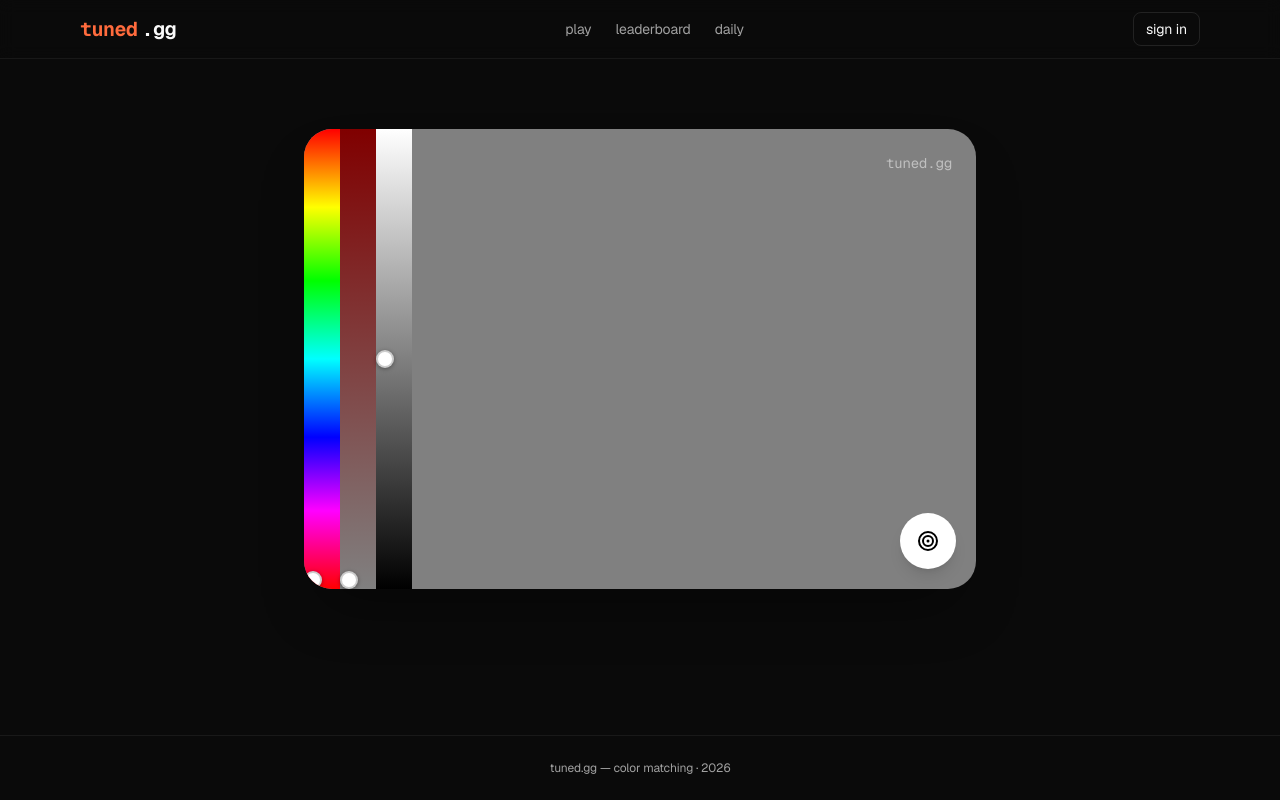
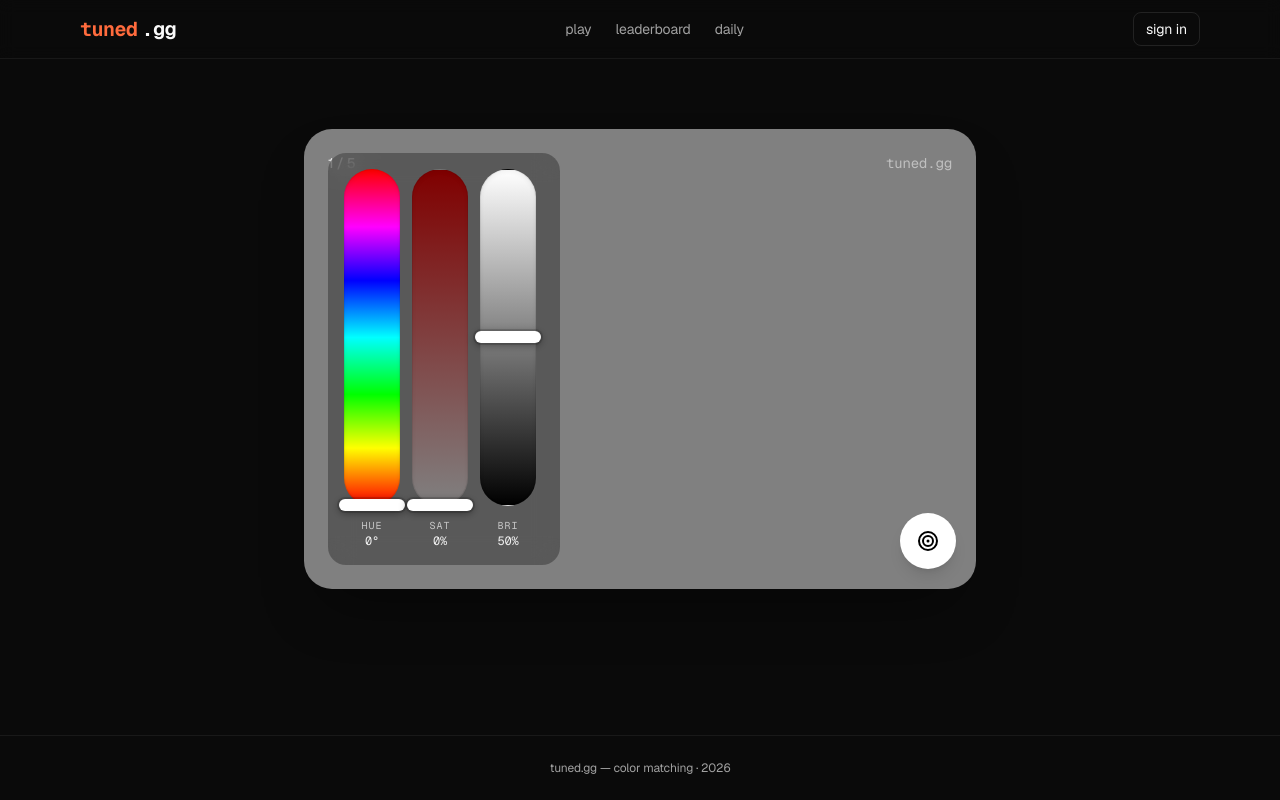
Before and after one commit to Drake3001/Tuned, a Next.js app in the folder apps/web/: page /daily in a window 1280 px wide. Built offline with nearby package versions, Linux system fonts and the light colour scheme.

Commit message:
feat(picker): div-based vertical sliders with visible gradient tracks, thicker, labeled

```diff
--- a/apps/web/app/globals.css
+++ b/apps/web/app/globals.css
@@ -191,70 +191,6 @@
   box-shadow: 0 1px 3px rgba(0, 0, 0, 0.4);
 }
 
-/* Vertical slider — modern Chromium uses writing-mode + rtl to flip the
-   range vertical without deprecated `appearance: slider-vertical`.
-   Firefox respects the `orient="vertical"` attribute on the element. */
-.tuned-vslider {
-  -webkit-appearance: none;
-  appearance: none;
-  writing-mode: vertical-lr;
-  -webkit-writing-mode: vertical-lr;
-  direction: rtl;
-  width: 36px;
-  height: 100%;
-  margin: 0;
-  padding: 0;
-  background: var(--tuned-vslider-track, #444);
-  outline: none;
-  cursor: pointer;
-  border-radius: 0;
-  border: none;
-}
-.tuned-vslider::-webkit-slider-runnable-track {
-  width: 36px;
-  height: 100%;
-  background: transparent;
-  border: none;
-}
-.tuned-vslider::-moz-range-track {
-  width: 36px;
-  height: 100%;
-  background: transparent;
-  border: none;
-}
-.tuned-vslider-hue {
-  background: linear-gradient(
-    to bottom,
-    #ff0000 0%,
-    #ffff00 17%,
-    #00ff00 33%,
-    #00ffff 50%,
-    #0000ff 67%,
-    #ff00ff 83%,
-    #ff0000 100%
-  );
-}
-.tuned-vslider::-webkit-slider-thumb {
-  -webkit-appearance: none;
-  appearance: none;
-  width: 18px;
-  height: 18px;
-  border-radius: 50%;
-  background: #ffffff;
-  border: 2px solid rgba(0, 0, 0, 0.2);
-  cursor: pointer;
-  box-shadow: 0 1px 4px rgba(0, 0, 0, 0.35);
-}
-.tuned-vslider::-moz-range-thumb {
-  width: 18px;
-  height: 18px;
-  border-radius: 50%;
-  background: #ffffff;
-  border: 2px solid rgba(0, 0, 0, 0.2);
-  cursor: pointer;
-  box-shadow: 0 1px 4px rgba(0, 0, 0, 0.35);
-}
-
 .tuned-card {
   background: var(--card);
   border-radius: 28px;
--- a/apps/web/components/picker/CardSidePicker.tsx
+++ b/apps/web/components/picker/CardSidePicker.tsx
@@ -1,11 +1,12 @@
 "use client";
 
 import { useState } from "react";
-import { VerticalHueSlider } from "./VerticalHueSlider";
-import { VerticalSaturationSlider } from "./VerticalSaturationSlider";
-import { VerticalBrightnessSlider } from "./VerticalBrightnessSlider";
-import { hsbToRgb, rgbToHsb } from "@/lib/game/color/conversions";
+import { VSlider } from "./VSlider";
+import { hsbToRgb, rgbToHex, rgbToHsb } from "@/lib/game/color/conversions";
 import type { RGB } from "@/lib/game/color";
+
+const HUE_GRADIENT =
+  "linear-gradient(to top, #ff0000 0%, #ffff00 17%, #00ff00 33%, #00ffff 50%, #0000ff 67%, #ff00ff 83%, #ff0000 100%)";
 
 type Props = {
   value: RGB;
@@ -23,20 +24,42 @@ export function CardSidePicker({ value, onChange }: Props) {
     onChange(hsbToRgb(next));
   };
 
+  const satTop = rgbToHex(hsbToRgb([hsb[0], 1, hsb[2]]));
+  const satBot = rgbToHex(hsbToRgb([hsb[0], 0, hsb[2]]));
+  const briTop = rgbToHex(hsbToRgb([hsb[0], hsb[1], 1]));
+  const briBot = rgbToHex(hsbToRgb([hsb[0], hsb[1], 0]));
+
   return (
-    <div className="absolute inset-y-0 left-0 flex">
-      <VerticalHueSlider value={hsb[0]} onChange={(h) => update([h, hsb[1], hsb[2]])} />
-      <VerticalSaturationSlider
+    <div
+      className="absolute inset-y-6 left-6 flex items-stretch gap-3 rounded-2xl bg-black/30 p-4 backdrop-blur-md"
+      style={{ width: 232 }}
+    >
+      <VSlider
+        value={hsb[0]}
+        min={0}
+        max={360}
+        onChange={(h) => update([h, hsb[1], hsb[2]])}
+        trackGradient={HUE_GRADIENT}
+        label="hue"
+        formatValue={(v) => `${Math.round(v)}°`}
+      />
+      <VSlider
         value={hsb[1]}
-        hue={hsb[0]}
-        brightness={hsb[2]}
+        min={0}
+        max={1}
         onChange={(s) => update([hsb[0], s, hsb[2]])}
+        trackGradient={`linear-gradient(to bottom, ${satTop}, ${satBot})`}
+        label="sat"
+        formatValue={(v) => `${Math.round(v * 100)}%`}
       />
-      <VerticalBrightnessSlider
+      <VSlider
         value={hsb[2]}
-        hue={hsb[0]}
-        saturation={hsb[1]}
+        min={0}
+        max={1}
         onChange={(b) => update([hsb[0], hsb[1], b])}
+        trackGradient={`linear-gradient(to bottom, ${briTop}, ${briBot})`}
+        label="bri"
+        formatValue={(v) => `${Math.round(v * 100)}%`}
       />
     </div>
   );
--- /dev/null
+++ b/apps/web/components/picker/VSlider.tsx
@@ -0,0 +1,117 @@
+"use client";
+
+import { useCallback, useEffect, useRef } from "react";
+
+type Props = {
+  value: number;
+  min: number;
+  max: number;
+  onChange: (v: number) => void;
+  trackGradient: string;
+  label: string;
+  formatValue: (v: number) => string;
+};
+
+const TRACK_WIDTH = 56;
+
+export function VSlider({
+  value,
+  min,
+  max,
+  onChange,
+  trackGradient,
+  label,
+  formatValue,
+}: Props) {
+  const trackRef = useRef<HTMLDivElement>(null);
+  const draggingRef = useRef(false);
+
+  const pct = (value - min) / (max - min);
+
+  const handleAt = useCallback(
+    (clientY: number) => {
+      const el = trackRef.current;
+      if (!el) return;
+      const rect = el.getBoundingClientRect();
+      const y = clientY - rect.top;
+      const t = 1 - Math.max(0, Math.min(1, y / rect.height));
+      onChange(min + t * (max - min));
+    },
+    [min, max, onChange],
+  );
+
+  useEffect(() => {
+    const onMove = (e: PointerEvent) => {
+      if (!draggingRef.current) return;
+      handleAt(e.clientY);
+    };
+    const onUp = () => {
+      draggingRef.current = false;
+    };
+    window.addEventListener("pointermove", onMove);
+    window.addEventListener("pointerup", onUp);
+    window.addEventListener("pointercancel", onUp);
+    return () => {
+      window.removeEventListener("pointermove", onMove);
+      window.removeEventListener("pointerup", onUp);
+      window.removeEventListener("pointercancel", onUp);
+    };
+  }, [handleAt]);
+
+  return (
+    <div className="flex h-full flex-col items-center gap-3">
+      <div
+        ref={trackRef}
+        className="relative cursor-pointer rounded-full border border-black/10 shadow-inner"
+        style={{
+          width: TRACK_WIDTH,
+          flex: 1,
+          minHeight: 0,
+          background: trackGradient,
+          touchAction: "none",
+        }}
+        onPointerDown={(e) => {
+          (e.target as Element).setPointerCapture?.(e.pointerId);
+          draggingRef.current = true;
+          handleAt(e.clientY);
+        }}
+        role="slider"
+        aria-label={label}
+        aria-valuemin={min}
+        aria-valuemax={max}
+        aria-valuenow={value}
+        tabIndex={0}
+        onKeyDown={(e) => {
+          const step = (max - min) / 100;
+          if (e.key === "ArrowUp" || e.key === "ArrowRight")
+            onChange(Math.min(max, value + step));
+          if (e.key === "ArrowDown" || e.key === "ArrowLeft")
+            onChange(Math.max(min, value - step));
+        }}
+      >
+        <div
+          aria-hidden
+          className="pointer-events-none absolute -left-1.5 -right-1.5 h-3 rounded-full bg-white shadow-[0_2px_8px_rgba(0,0,0,0.45)] ring-2 ring-black/15"
+          style={{
+            top: `calc(${(1 - pct) * 100}% - 6px)`,
+            transition: "top 60ms linear",
+          }}
+        />
+      </div>
+      <div className="flex flex-col items-center text-center">
+        <span
+          className="font-mono text-[10px] uppercase tracking-widest"
+          style={{ color: "rgba(255,255,255,0.65)" }}
+        >
+          {label}
+        </span>
+        <span
+          className="font-mono text-xs tabular-nums"
+          style={{ color: "rgba(255,255,255,0.9)" }}
+        >
+          {formatValue(value)}
+        </span>
+      </div>
+    </div>
+  );
+}
--- a/apps/web/components/picker/VerticalBrightnessSlider.tsx
+++ /dev/null
@@ -1,32 +0,0 @@
-"use client";
-
-import { hsbToRgb, rgbToHex } from "@/lib/game/color/conversions";
-
-type Props = {
-  value: number;
-  hue: number;
-  saturation: number;
-  onChange: (b: number) => void;
-};
-
-export function VerticalBrightnessSlider({ value, hue, saturation, onChange }: Props) {
-  const top = rgbToHex(hsbToRgb([hue, saturation, 1]));
-  const bot = rgbToHex(hsbToRgb([hue, saturation, 0]));
-  return (
-    <input
-      type="range"
-      min={0}
-      max={100}
-      step={1}
-      value={Math.round(value * 100)}
-      onChange={(e) => onChange(Number(e.target.value) / 100)}
-      className="tuned-vslider"
-      style={{
-        ["--tuned-vslider-track" as string]: `linear-gradient(to bottom, ${top}, ${bot})`,
-      }}
-      aria-label="brightness"
-      // @ts-expect-error firefox-only attribute
-      orient="vertical"
-    />
-  );
-}
--- a/apps/web/components/picker/VerticalHueSlider.tsx
+++ /dev/null
@@ -1,23 +0,0 @@
-"use client";
-
-type Props = {
-  value: number;
-  onChange: (h: number) => void;
-};
-
-export function VerticalHueSlider({ value, onChange }: Props) {
-  return (
-    <input
-      type="range"
-      min={0}
-      max={360}
-      step={1}
-      value={Math.round(value)}
-      onChange={(e) => onChange(Number(e.target.value))}
-      className="tuned-vslider tuned-vslider-hue"
-      aria-label="hue"
-      // @ts-expect-error firefox-only attribute, not in React types
-      orient="vertical"
-    />
-  );
-}
--- a/apps/web/components/picker/VerticalSaturationSlider.tsx
+++ /dev/null
@@ -1,32 +0,0 @@
-"use client";
-
-import { hsbToRgb, rgbToHex } from "@/lib/game/color/conversions";
-
-type Props = {
-  value: number;
-  hue: number;
-  brightness: number;
-  onChange: (s: number) => void;
-};
-
-export function VerticalSaturationSlider({ value, hue, brightness, onChange }: Props) {
-  const top = rgbToHex(hsbToRgb([hue, 1, brightness]));
-  const bot = rgbToHex(hsbToRgb([hue, 0, brightness]));
-  return (
-    <input
-      type="range"
-      min={0}
-      max={100}
-      step={1}
-      value={Math.round(value * 100)}
-      onChange={(e) => onChange(Number(e.target.value) / 100)}
-      className="tuned-vslider"
-      style={{
-        ["--tuned-vslider-track" as string]: `linear-gradient(to bottom, ${top}, ${bot})`,
-      }}
-      aria-label="saturation"
-      // @ts-expect-error firefox-only attribute
-      orient="vertical"
-    />
-  );
-}
```
